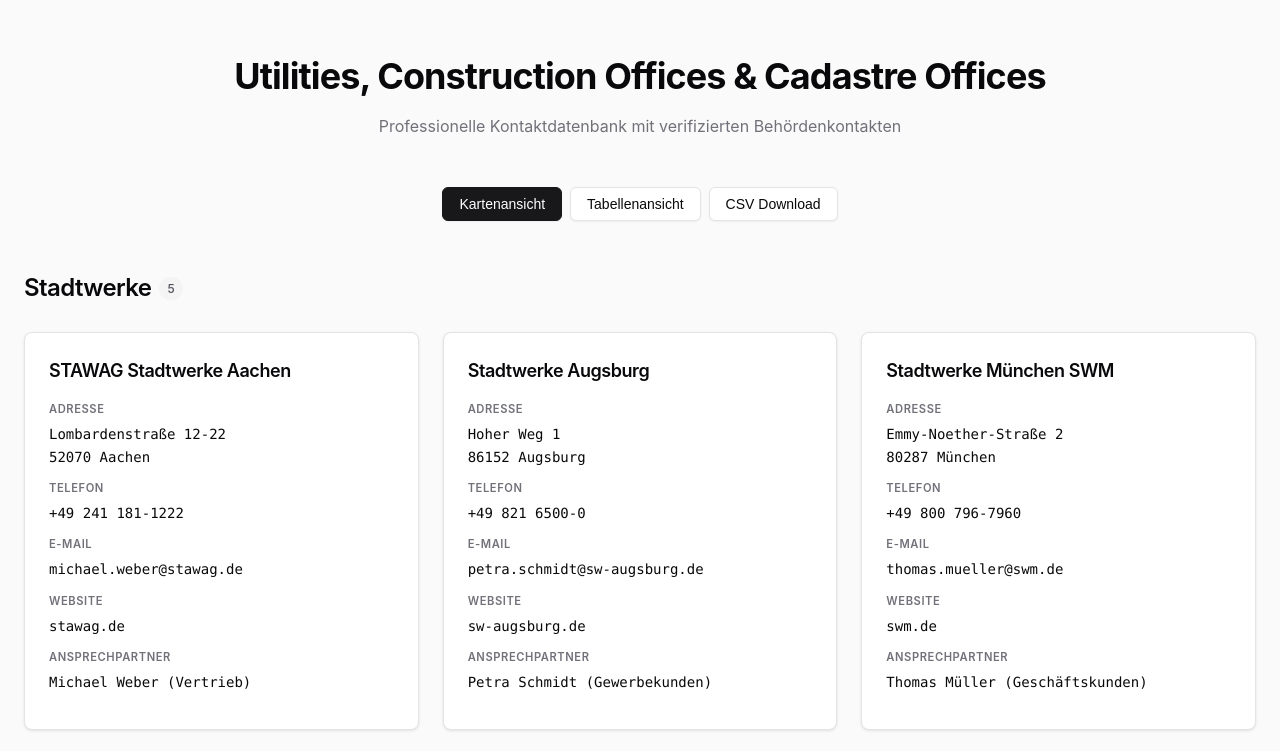
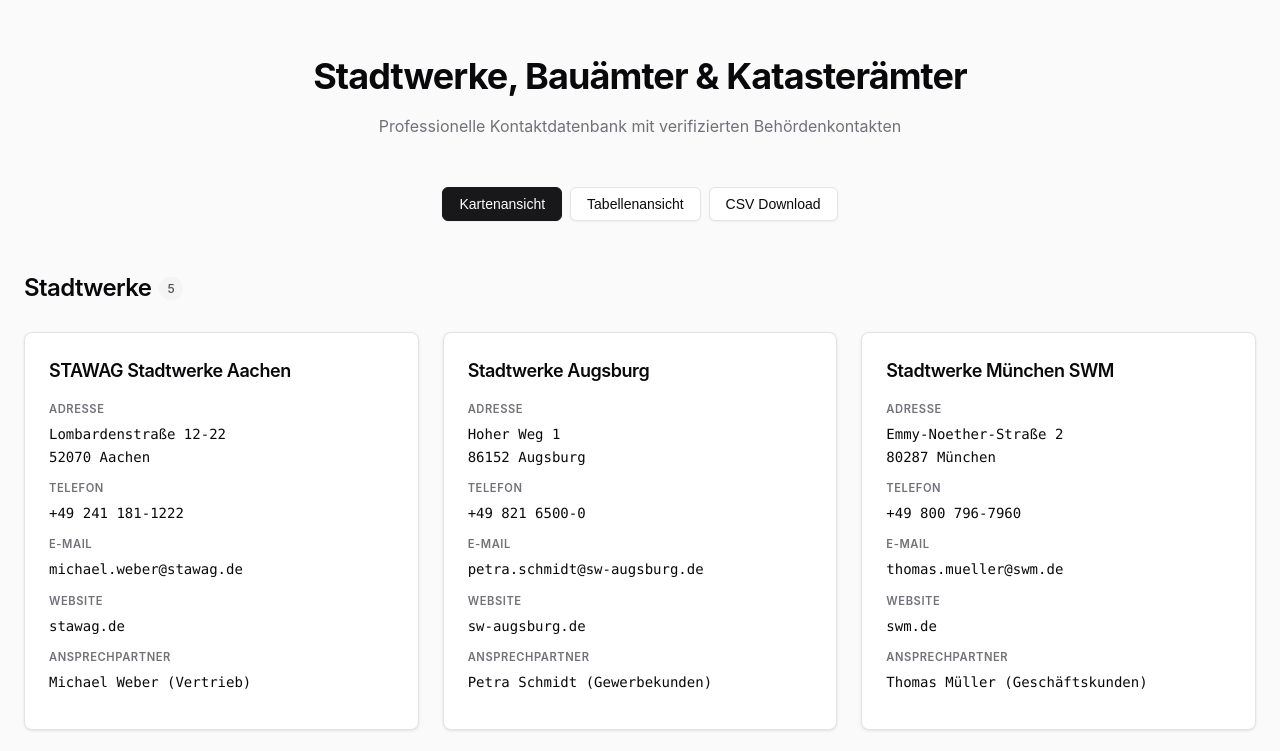
Before and after one commit to franzis-claw/stadtwerke-kontakte-sample, a website: page index.html in a window 1280 px wide. Shown: the top 751 px of the page. Drawn offline with Linux system fonts and the light colour scheme.

Commit message:
Fix header: Change to German (Stadtwerke, Bauämter & Katasterämter)

```diff
--- a/index.html
+++ b/index.html
@@ -278,7 +278,7 @@
 <body>
     <div class="container">
         <header>
-            <h1>Utilities, Construction Offices & Cadastre Offices</h1>
+            <h1>Stadtwerke, Bauämter & Katasterämter</h1>
             <p class="subtitle">Professionelle Kontaktdatenbank mit verifizierten Behördenkontakten</p>
         </header>
 
```
